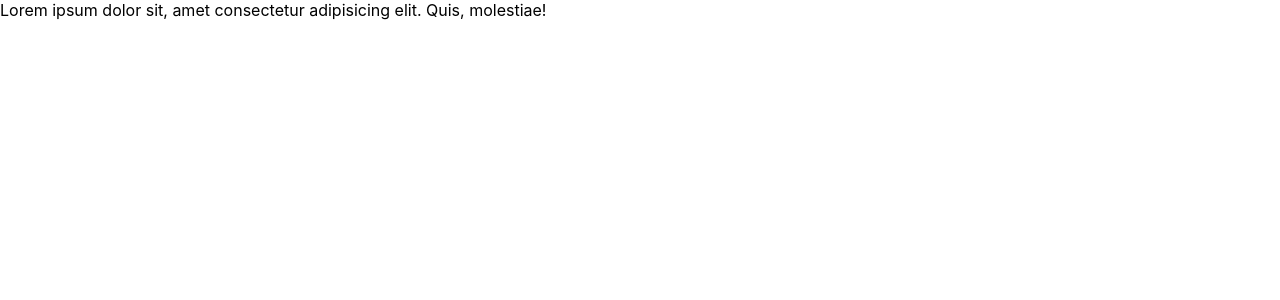
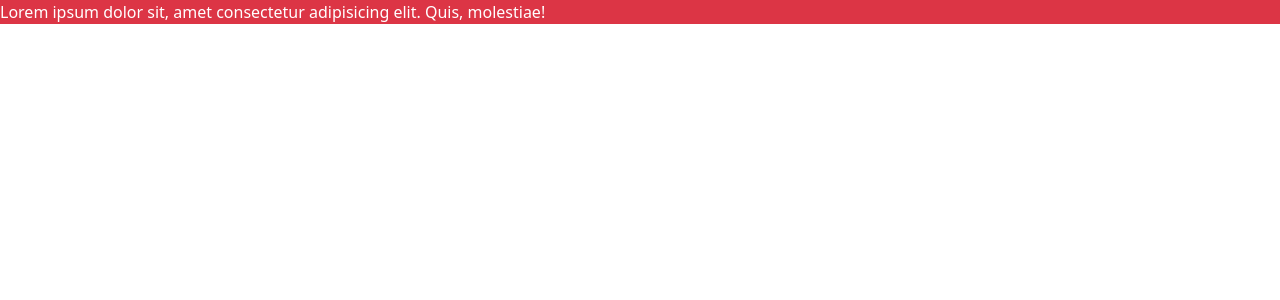
Before and after one commit to mreskini/Bootsland, a React (Create React App) app: page / in a window 1280 px wide. Shown: the top 300 px of the page. Built offline with nearby package versions, Linux system fonts and the light colour scheme.

Commit message:
installed bootstrap and react-bootstrap

```diff
--- a/package.json
+++ b/package.json
@@ -6,7 +6,9 @@
     "@testing-library/jest-dom": "^5.11.4",
     "@testing-library/react": "^11.1.0",
     "@testing-library/user-event": "^12.1.10",
+    "bootstrap": "^5.0.1",
     "react": "^17.0.2",
+    "react-bootstrap": "^1.6.1",
     "react-dom": "^17.0.2",
     "react-scripts": "4.0.3",
     "web-vitals": "^1.0.1"
--- a/src/components/hero.jsx
+++ b/src/components/hero.jsx
@@ -1,5 +1,9 @@
 export default function Hero(){
     return (
-        <div>Lorem ipsum dolor sit, amet consectetur adipisicing elit. Quis, molestiae!</div>
+        <div
+            className="bg-danger text-white"
+        >
+            Lorem ipsum dolor sit, amet consectetur adipisicing elit. Quis, molestiae!
+        </div>
     )
 }
--- a/src/index.js
+++ b/src/index.js
@@ -2,6 +2,7 @@ import React from 'react';
 import ReactDOM from 'react-dom';
 import './index.css';
 import App from './App';
+import 'bootstrap/dist/css/bootstrap.min.css';
 // Coded By Neo
 // on 12 June 2021
 // at 14:06 PM
```
Also changed, not shown: 1 other file (tests, documents, lock files or other folders).
